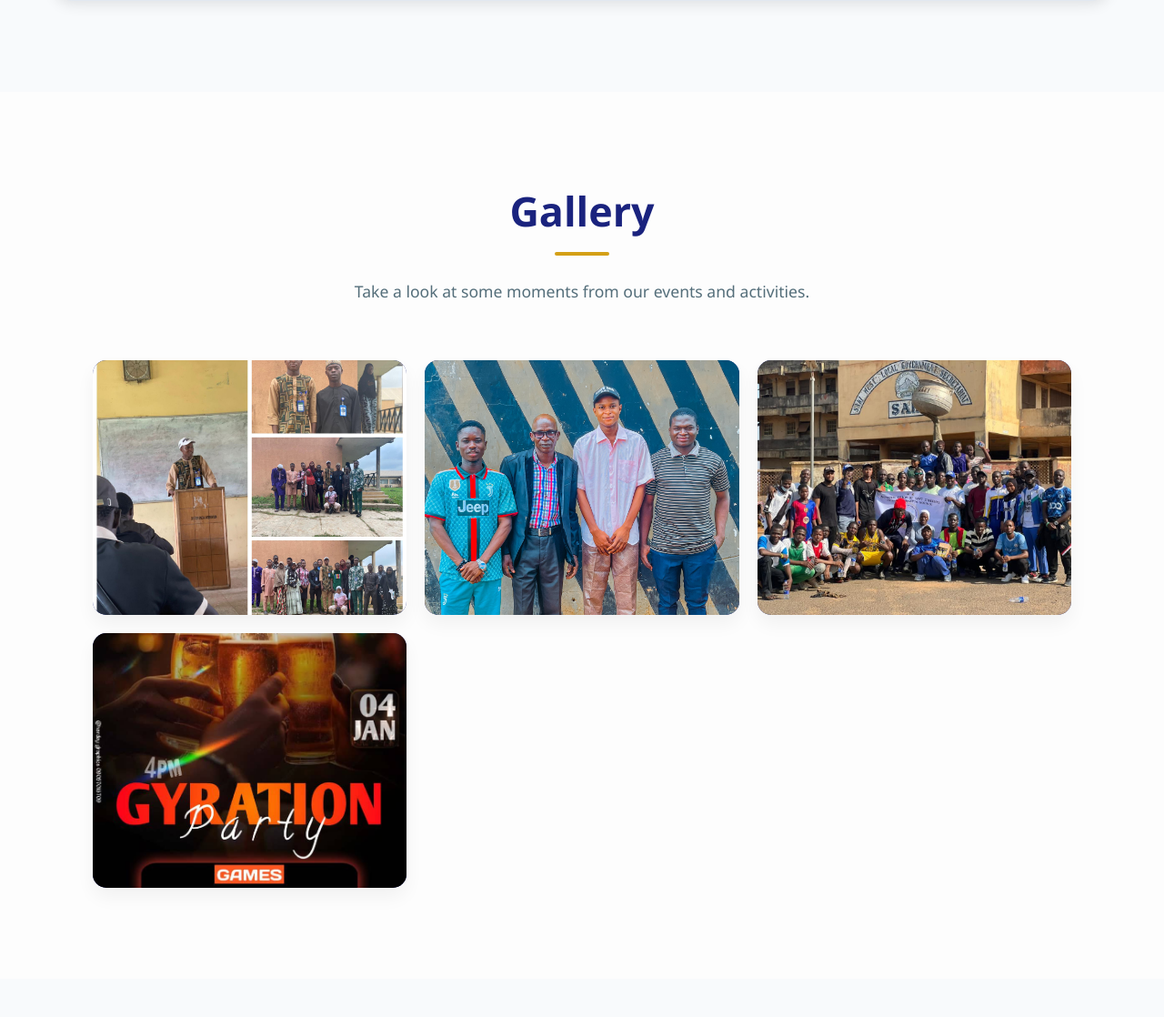
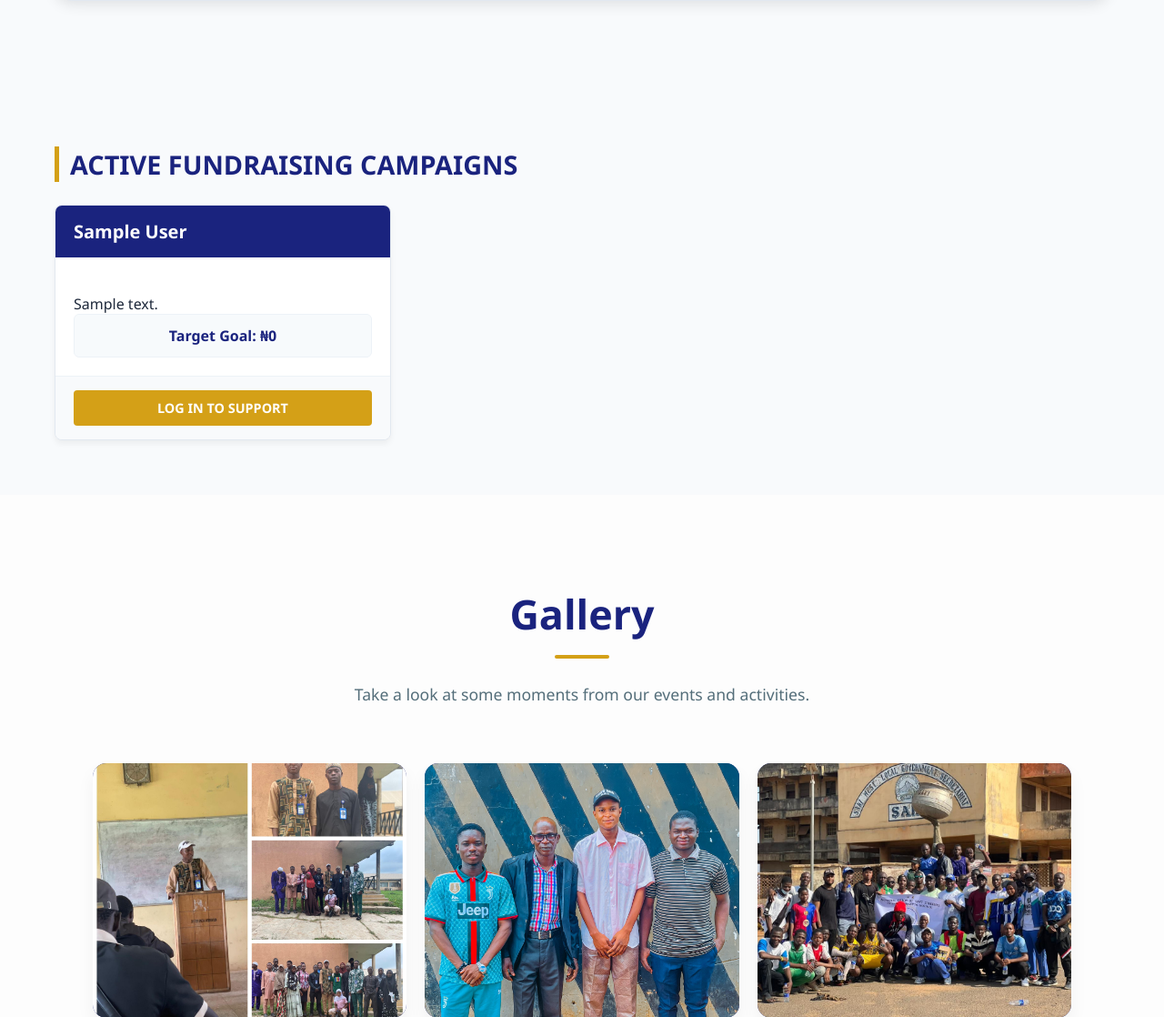
Before and after one commit to Holuwardammy/nussnhq_portal, a Django app: page / in a window 1280 px wide. Shown: the part 3140-4258 px from the top of the page at 91% size. Run offline with Django 5.2, Linux system fonts and the light colour scheme; tables that the repository leaves empty hold one stand-in row (values such as "Sample post"); grey boxes marked "Sample" are stand-in pictures.

Commit message:
feat: public fundraising feed and dynamic executive ID card badges

```diff
--- a/static/css/style.css
+++ b/static/css/style.css
@@ -1027,3 +1027,125 @@ footer {
         margin-top: 25px;
     }
 }
+
+/* =========================================================
+   PUBLIC HOMEPAGE FUNDRAISING STYLES
+   ========================================================= */
+
+.public-section {
+    margin: 40px auto;
+    padding: 20px;
+    max-width: 1200px;
+}
+
+.section-heading {
+    color: #1A237E;
+    font-size: 1.8rem;
+    font-weight: 700;
+    margin-bottom: 25px;
+    border-left: 5px solid #D4A017;
+    padding-left: 12px;
+    text-transform: uppercase;
+}
+
+.fundraising-grid {
+    display: grid;
+    grid-template-columns: repeat(auto-fill, minmax(320px, 1fr));
+    gap: 25px;
+}
+
+.fundraising-card {
+    background: #ffffff;
+    border: 1px solid #e2e8f0;
+    border-radius: 8px;
+    box-shadow: 0 4px 6px rgba(0, 0, 0, 0.05);
+    display: flex;
+    flex-direction: column;
+    overflow: hidden;
+    transition: transform 0.2s ease, box-shadow 0.2s ease;
+}
+
+.fundraising-card:hover {
+    transform: translateY(-4px);
+    box-shadow: 0 10px 15px rgba(0, 0, 0, 0.1);
+}
+
+.fundraising-card .card-header {
+    background-color: #1A237E;
+    padding: 15px 20px;
+}
+
+.fundraising-card .card-header h3 {
+    color: #ffffff;
+    margin: 0;
+    font-size: 1.25rem;
+    font-weight: 600;
+}
+
+.fundraising-card .card-body {
+    padding: 20px;
+    flex-grow: 1;
+}
+
+.campaign-description {
+    color: #4a5568;
+    font-size: 0.95rem;
+    line-height: 1.6;
+    margin-bottom: 20px;
+}
+
+.goal-info {
+    background-color: #f7fafc;
+    border: 1px solid #edf2f7;
+    padding: 12px;
+    border-radius: 6px;
+    color: #1A237E;
+    font-weight: 600;
+    font-size: 1rem;
+    text-align: center;
+}
+
+.fundraising-card .card-footer {
+    padding: 15px 20px;
+    background-color: #f8fafc;
+    border-top: 1px solid #edf2f7;
+}
+
+.btn-donate {
+    display: block;
+    width: 100%;
+    background-color: #D4A017;
+    color: #ffffff;
+    text-align: center;
+    text-decoration: none;
+    padding: 10px 0;
+    font-weight: 700;
+    border-radius: 4px;
+    text-transform: uppercase;
+    font-size: 0.9rem;
+    transition: background-color 0.2s ease;
+}
+
+.btn-donate:hover {
+    background-color: #b88612;
+    color: #ffffff;
+}
+
+.no-campaigns {
+    text-align: center;
+    color: #718096;
+    font-style: italic;
+    padding: 30px;
+    background: #f7fafc;
+    border-radius: 6px;
+}
+
+/* Mobile Responsiveness Rules */
+@media (max-width: 768px) {
+    .fundraising-grid {
+        grid-template-columns: 1fr;
+    }
+    .btn-donate {
+        padding: 14px 0; /* Clear, bold touch targets for mobile profiles */
+    }
+}
--- a/students/templates/home.html
+++ b/students/templates/home.html
@@ -141,6 +141,34 @@
         {% endfor %}
     </div>
 </section>
+
+<div class="public-section fundraising-wrapper">
+    <h2 class="section-heading">Active Fundraising Campaigns</h2>
+
+    {% if fundraising %}
+        <div class="fundraising-grid">
+            {% for campaign in fundraising %}
+                <div class="fundraising-card">
+                    <div class="card-header">
+                        <h3>{{ campaign.title }}</h3>
+                    </div>
+                    <div class="card-body">
+                        <p class="campaign-description">{{ campaign.description|linebreaks }}</p>
+
+                        <div class="goal-info">
+                            <span class="target-amount"><strong>Target Goal:</strong> ₦{{ campaign.goal_amount|default:"0" }}</span>
+                        </div>
+                    </div>
+                    <div class="card-footer">
+                        <a href="{% url 'login' %}" class="btn-donate">Log In to Support</a>
+                    </div>
+                </div>
+            {% endfor %}
+        </div>
+    {% else %}
+        <p class="no-campaigns">There are no active fundraising campaigns at the moment. Check back soon!</p>
+    {% endif %}
+</div>
 
 <!-- GALLERY SECTION -->
 <section id="gallery" class="gallery">
--- a/students/views.py
+++ b/students/views.py
@@ -58,7 +58,12 @@ def home(request):
         return HttpResponse()
 
     events = Event.objects.all().order_by('-date')
-    return render(request, 'home.html', {'events': events})
+    fundraising_campaigns = Fundraising.objects.all().order_by('-id')
+
+    return render(request, 'home.html', {
+    'events': events,
+    'fundraising': fundraising_campaigns
+})
 
 
 # =========================================================
```
Also changed, not shown: students/templates/student_home.html (+9 -2 lines).
